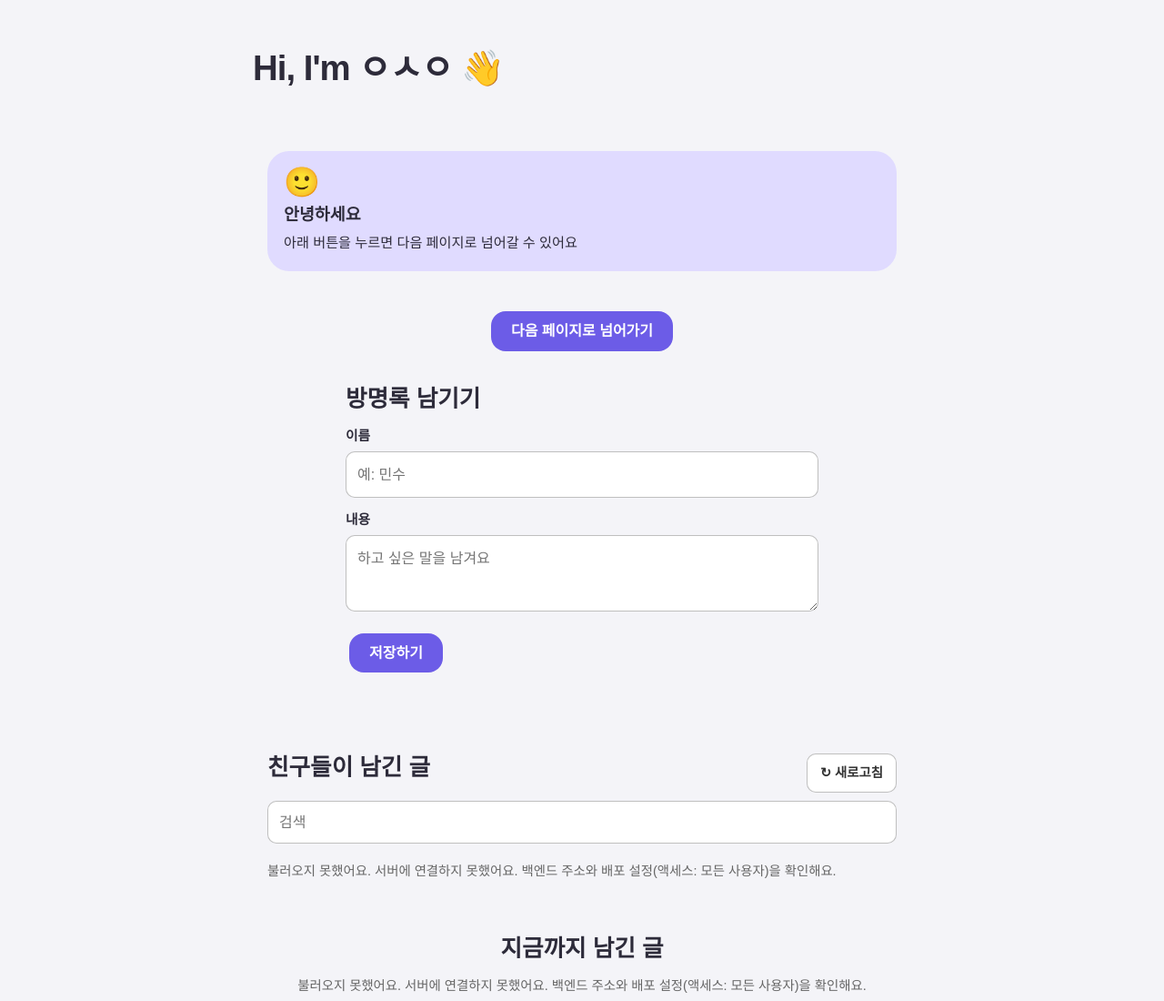
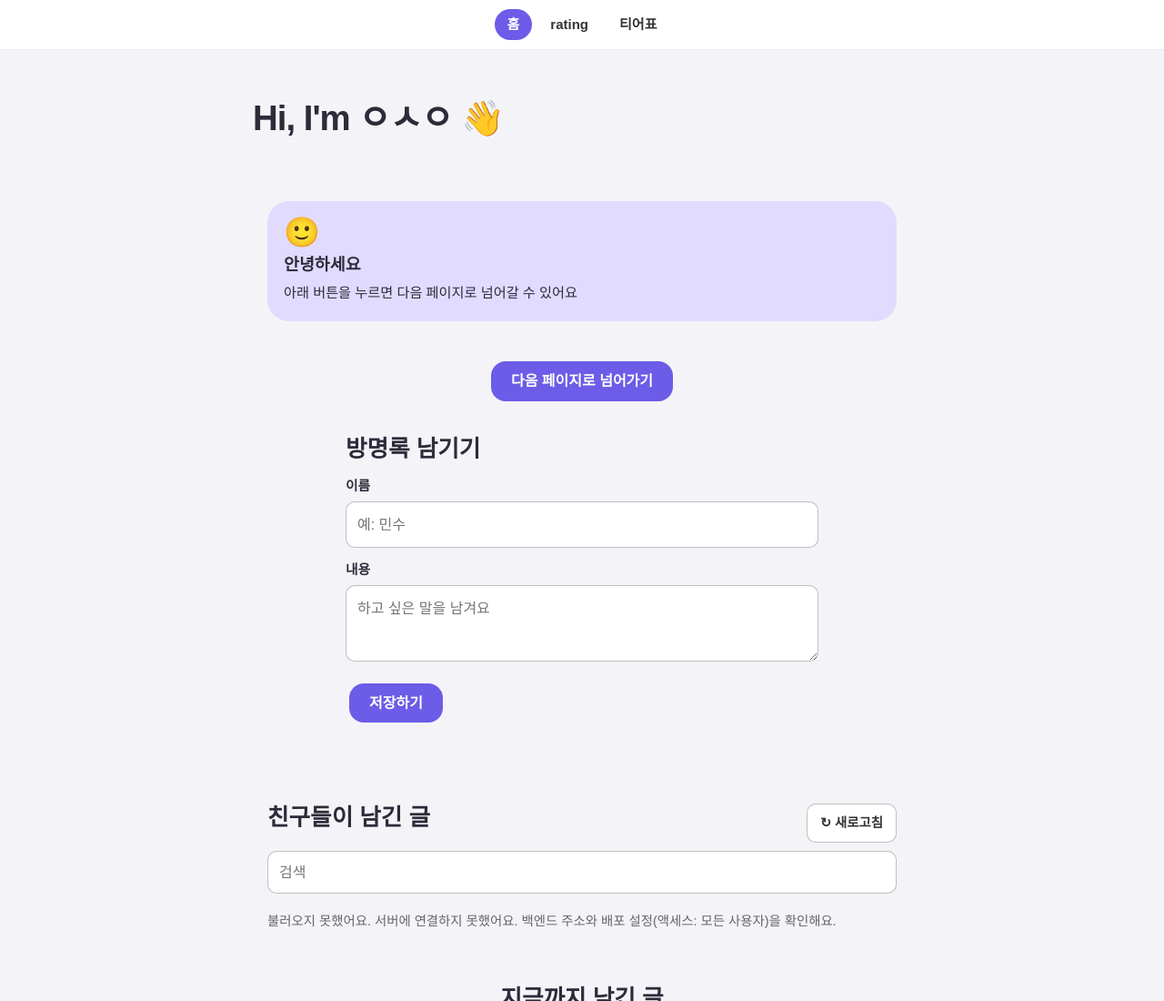
Before and after one commit to dotol2jr-school/practice, a plain HTML site: page index.html in a window 1280 px wide. Shown: the top 1100 px of the page at 91% size. Drawn offline with Linux system fonts and the light colour scheme; no server answers.

Commit message:
Update index.html

```diff
--- a/index.html
+++ b/index.html
@@ -155,6 +155,14 @@ body{margin:0;line-height:1.7;word-break:keep-all;overflow-wrap:break-word;-webk
 </style>
 </head>
 <body class="tp-bento">
+<nav class="st-nav" data-studio="nav">
+  <div class="st-nav-in">
+    <a class="st-nav-a is-on" href="index.html">홈</a>
+    <a class="st-nav-a" href="rating.html">rating</a>
+    <a class="st-nav-a" href="tier.html">티어표</a>
+  </div>
+</nav>
+
 <main>
 <section class="st-hero"><h1 class="st-h">Hi, I'm ㅇㅅㅇ 👋</h1></section>
 <section class="st-sec" id="me"><div class="tp-grid"><div class="st-card"><p class="st-ico">🙂</p><h3 class="st-h">안녕하세요</h3><p class="st-p">아래 버튼을 누르면 다음 페이지로 넘어갈 수 있어요</p></div></div></section>
```
